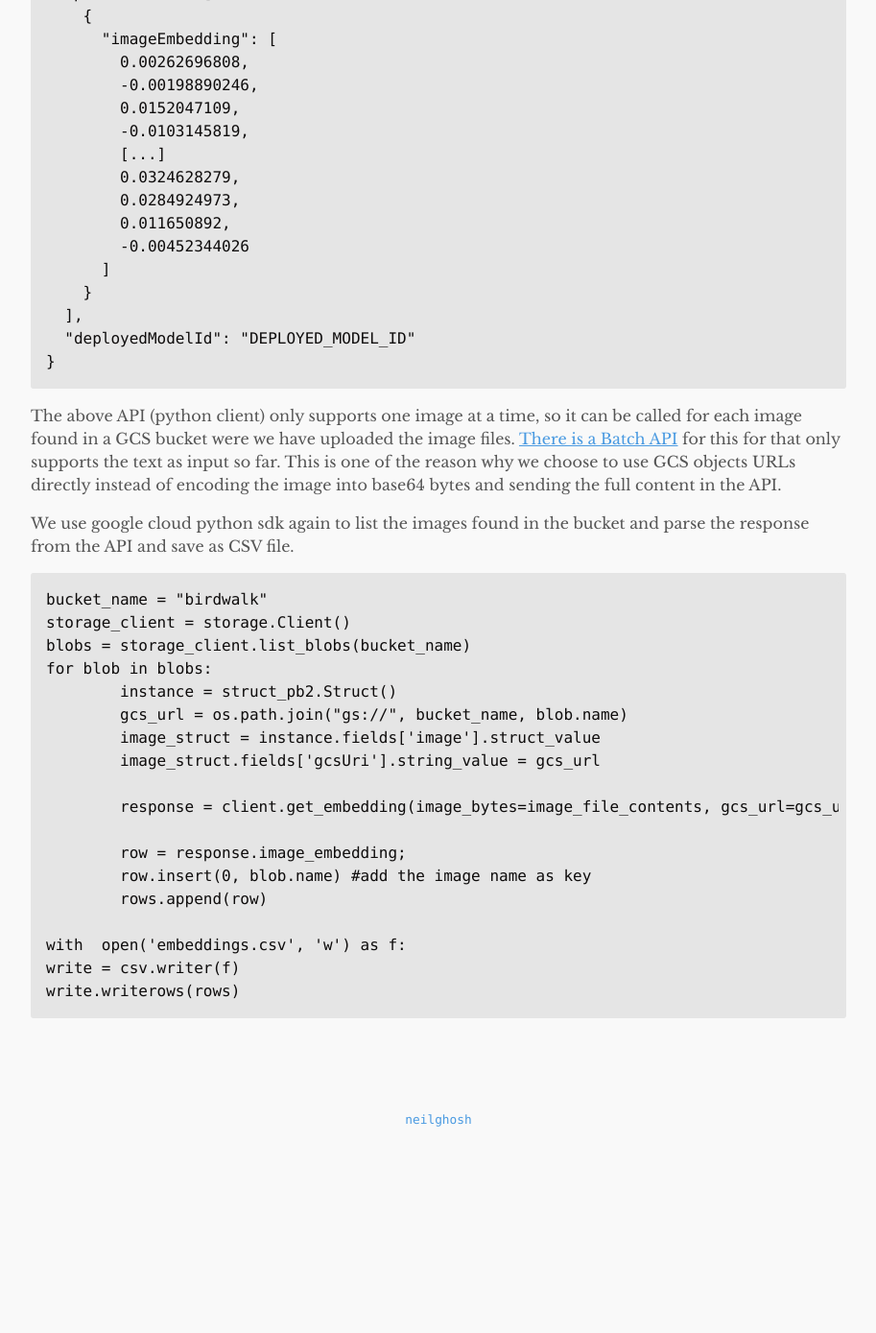
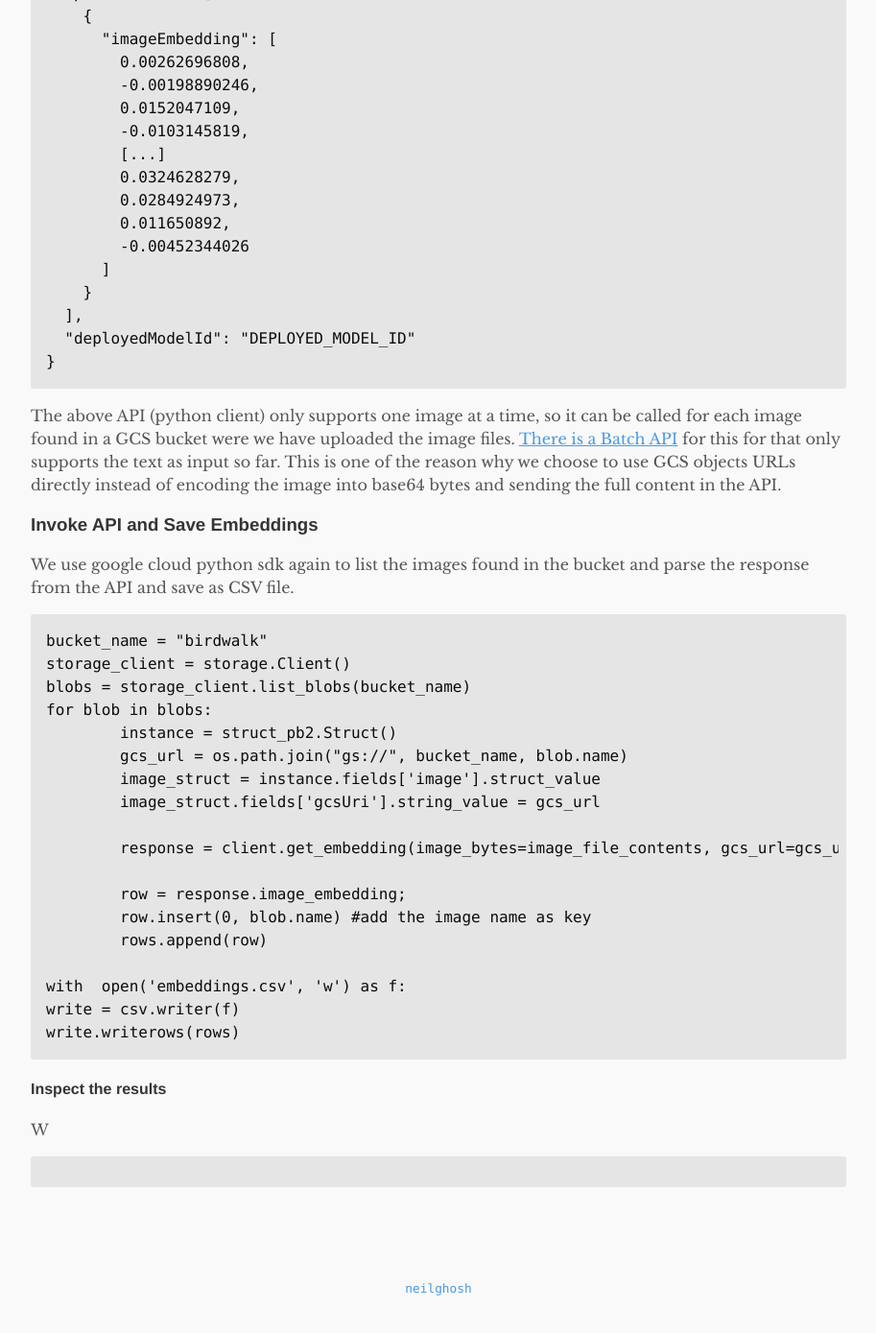
Before and after one commit to neilghosh/neilghosh.github.io, a Jekyll site: the page built from _posts/2023/2023-12-02-embeddings-prediction-using-vertext-ai-and-vector-database.md.md, in a window 1280 px wide and 1400 px high, scrolled down 2393 px. Shown: the top 1389 px of the window at 96% size, without its empty margins (183-1096 px from the left). Built offline with Jekyll 4.4.1, drawn with Linux system fonts in a browser that asks for light colours; before the commit the page ends 3617 px from its top, so only the background shows below that.

Commit message:
_posts/2023/2023-12-02-embeddings-prediction-using-vertext-ai-and-vector-database.md.md updated from https://stackedit.io/

````diff
--- a/_posts/2023/2023-12-02-embeddings-prediction-using-vertext-ai-and-vector-database.md.md
+++ b/_posts/2023/2023-12-02-embeddings-prediction-using-vertext-ai-and-vector-database.md.md
@@ -86,6 +86,7 @@ The response would be a an array of numbers, similar to following
 ```
 The above API (python client) only supports one image at a time, so it can be called for each image found in a GCS bucket were we have uploaded the image files. [There is a Batch API](https://cloud.google.com/vertex-ai/docs/generative-ai/embeddings/batch-prediction-genai-embeddings) for this for that only supports the text as input so far. This is one of the reason why we choose to use GCS objects URLs directly instead of encoding the image into base64 bytes and sending the full content in the API.
 
+### Invoke API and Save Embeddings
 We use google cloud python sdk again to list the images found in the bucket and parse the response from the API and save as CSV file.
 
 ```
@@ -108,7 +109,12 @@ with  open('embeddings.csv', 'w') as f:
 write = csv.writer(f)
 write.writerows(rows)
 ```
+
+#### Inspect the results
+W
+```
+```
 <!--stackedit_data:
-eyJoaXN0b3J5IjpbMTM0OTY4ODQ2NCwtMTExMjg3MjY5NSwxOT
+eyJoaXN0b3J5IjpbLTgyNTYwMjY4MSwtMTExMjg3MjY5NSwxOT
 kyNzQ5MDE3LDc2MTgxMDAwNF19
 -->
````
